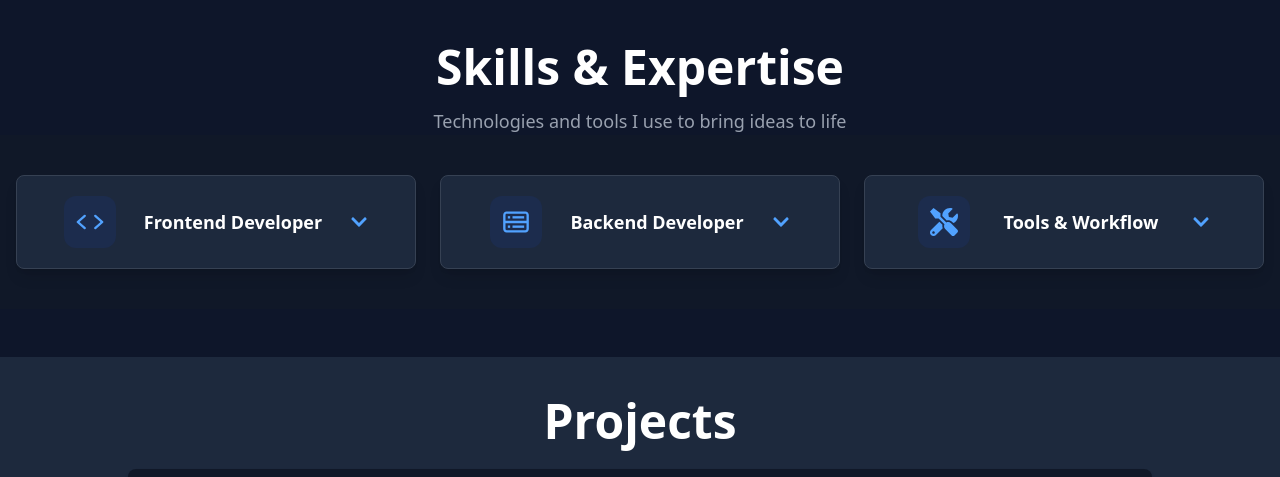
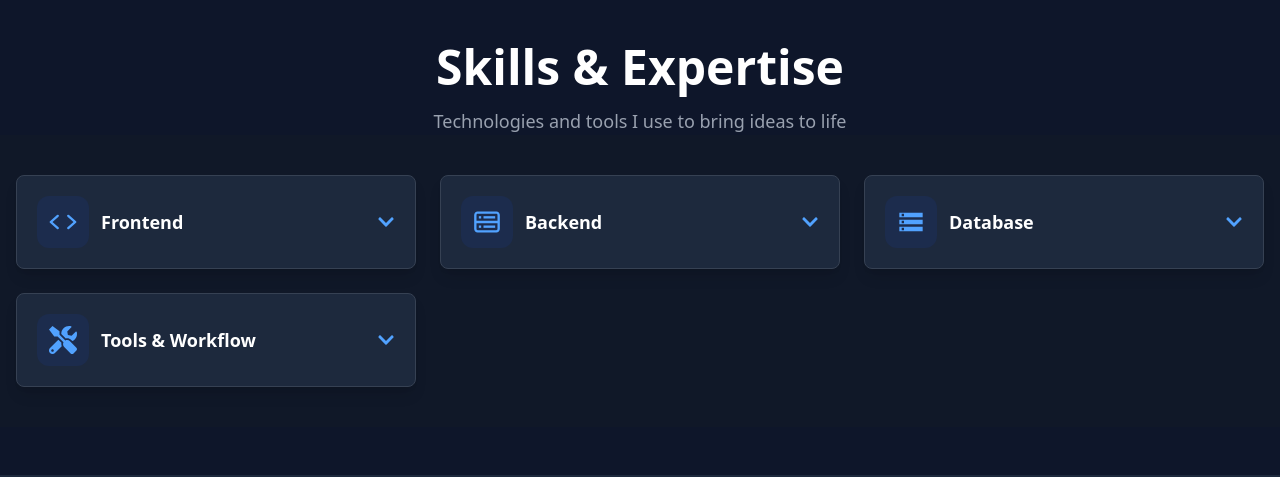
Before and after one commit to azlanjamshed/Portfolio, a React (Vite) app: page / in a window 1280 px wide. Shown: the part 1120-1597 px from the top of the page. Built offline with nearby package versions, Linux system fonts and the light colour scheme.

Commit message:
update skill section.

```diff
--- a/src/Pages/Skills.jsx
+++ b/src/Pages/Skills.jsx
@@ -1,124 +1,279 @@
+// import React from "react";
+// import { FaChevronDown } from "react-icons/fa";
+// import { CgDatabase } from "react-icons/cg";
+// import { IoCode } from "react-icons/io5";
+// import { FaTools, FaCloud } from "react-icons/fa";
+// import { MdStorage } from "react-icons/md";
+
+// const Skills = () => {
+//   return (
+//     <>
+//       <section
+//         id="skill"
+//         className="py-12 bg-[#0e162a] flex flex-col items-center "
+//       >
+//         <div className="container mx-auto px-4 max-w-6xl text-center">
+//           <h2 className=" text-4xl md:text-5xl font-bold text-white mb-4">
+//             Skills & Expertise
+//           </h2>
+//           <span className=" text-lg text-gray-400 max-w-2xl mx-auto">
+//             Technologies and tools I use to bring ideas to life
+//           </span>
+//         </div>
+
+//         {/* <div className="w-full px-4 py-10 flex flex-col md:flex-row md:justify-center gap-6 items-center text-center bg-gray-900 text-white"> */}
+//         <div className="w-full px-4 py-10 grid grid-cols-1 md:grid-cols-2 lg:grid-cols-3 gap-6 bg-gray-900 text-white">
+//           {/* Frontend Section */}
+//           <div className="w-full max-w-md border border-gray-700 rounded-lg p-5 shadow-lg bg-slate-800  hover:shadow-xl transition-all duration-300 transform hover:-translate-y-1">
+//             <details className="group">
+//               <summary className="flex justify-evenly items-center cursor-pointer list-none text-lg font-semibold">
+//                 <div className=" bg-blue-900/20 p-3 rounded-xl">
+//                   <IoCode className="text-blue-400 w-7 h-7" />
+//                 </div>
+
+//                 <div className="flex flex-col items-start">
+//                   <span>Frontend </span>
+//                   {/* <p className="text-sm text-gray-500 dark:text-gray-400 font-medium">
+//                     2 year experience
+//                   </p> */}
+//                 </div>
+//                 <FaChevronDown className="transition-transform duration-300 group-open:rotate-180 text-blue-400" />
+//               </summary>
+//               <div className="mt-4 flex flex-wrap justify-center gap-3 text-sm text-gray-300">
+//                 <span className="bg-[#1f2a4c] px-5 py-3 font-medium rounded-2xl hover:text-blue-400 hover:scale-105 border-[#3b4a79] hover:border-blue-400  border transition-all duration-300 ease-in-out   ">
+//                   HTML
+//                 </span>
+//                 <span className="bg-[#1f2a4c] px-5 py-3 font-medium rounded-2xl hover:text-blue-400 hover:scale-105 border-[#3b4a79] hover:border-blue-400  border transition-all duration-300 ease-in-out  ">
+//                   CSS
+//                 </span>
+//                 <span className="bg-[#1f2a4c] px-5 py-3 font-medium rounded-2xl hover:text-blue-400 hover:scale-105 border-[#3b4a79] hover:border-blue-400  border transition-all duration-300 ease-in-out  ">
+//                   JavaScript
+//                 </span>
+//                 <span className="bg-[#1f2a4c] px-5 py-3 font-medium rounded-2xl hover:text-blue-400 hover:scale-105 border-[#3b4a79] hover:border-blue-400  border transition-all duration-300 ease-in-out  ">
+//                   React
+//                 </span>
+//                 <span className="bg-[#1f2a4c] px-5 py-3 font-medium rounded-2xl hover:text-blue-400 hover:scale-105 border-[#3b4a79] hover:border-blue-400  border transition-all duration-300 ease-in-out  ">
+//                   Tailwind CSS
+//                 </span>
+//               </div>
+//             </details>
+//           </div>
+
+//           {/* Backend Section */}
+//           <div className="w-full max-w-md border border-gray-700 rounded-lg p-5 shadow-lg bg-slate-800  hover:shadow-xl transition-all duration-300 transform hover:-translate-y-1">
+//             <details className="group">
+//               <summary className="flex justify-evenly items-center cursor-pointer list-none text-lg font-semibold">
+//                 <div className=" bg-blue-900/20 p-3 rounded-xl">
+//                   <CgDatabase className="text-blue-400 w-7 h-7  " />
+//                 </div>
+//                 <div className="flex flex-col items-start">
+//                   <span>Backend </span>
+//                   {/* <p className="text-sm text-gray-500 dark:text-gray-400 font-medium">
+//                     2 year experience
+//                   </p> */}
+//                 </div>
+//                 <FaChevronDown className="transition-transform duration-300 group-open:rotate-180 text-blue-400" />
+//               </summary>
+//               <div className="mt-4 flex flex-wrap justify-center gap-3 text-sm text-gray-300">
+//                 <span className="bg-[#1f2a4c] px-5 py-3 font-medium rounded-2xl hover:text-blue-400 hover:scale-105 border-[#3b4a79] hover:border-blue-400  border transition-all duration-300 ease-in-out ">
+//                   Node.js
+//                 </span>
+//                 <span className="bg-[#1f2a4c] px-5 py-3 font-medium rounded-2xl hover:text-blue-400 hover:scale-105 border-[#3b4a79] hover:border-blue-400  border transition-all duration-300 ease-in-out ">
+//                   Express.js
+//                 </span>
+//                 <span className="bg-[#1f2a4c] px-5 py-3 font-medium rounded-2xl hover:text-blue-400 hover:scale-105 border-[#3b4a79] hover:border-blue-400  border transition-all duration-300 ease-in-out ">
+//                   REST APIs
+//                 </span>
+//                 <span className="bg-[#1f2a4c] px-5 py-3 font-medium rounded-2xl hover:text-blue-400 hover:scale-105 border-[#3b4a79] hover:border-blue-400  border transition-all duration-300 ease-in-out ">
+//                   JWT Authentication
+//                 </span>
+//               </div>
+//             </details>
+//           </div>
+//           {/* Database */}
+//           <div className="w-full max-w-md border border-gray-700 rounded-lg p-5 shadow-lg bg-slate-800 hover:shadow-xl transition-all duration-300 transform hover:-translate-y-1">
+//             <details className="group">
+//               <summary className="flex justify-evenly items-center cursor-pointer list-none text-lg font-semibold">
+//                 <div className="bg-blue-900/20 p-3 rounded-xl">
+//                   <MdStorage className="text-blue-400 w-7 h-7" />
+//                 </div>
+//                 <div className="flex flex-col items-start">
+//                   <span>Database</span>
+//                 </div>
+//                 <FaChevronDown className="transition-transform duration-300 group-open:rotate-180 text-blue-400" />
+//               </summary>
+
+//               <div className="mt-4 flex flex-wrap justify-center gap-3 text-sm text-gray-300">
+//                 <span className="bg-[#1f2a4c] px-5 py-3 font-medium rounded-2xl hover:text-blue-400 hover:scale-105 border-[#3b4a79] hover:border-blue-400  border transition-all duration-300 ease-in-out  ">
+//                   MongoDB
+//                 </span>
+//               </div>
+//             </details>
+//           </div>
+//           {/* Tools & Workflow */}
+//           <div className="w-full max-w-md border border-gray-700 rounded-lg p-5 shadow-lg bg-slate-800 hover:shadow-xl transition-all duration-300 transform hover:-translate-y-1">
+//             <details className="group">
+//               <summary className="flex justify-evenly items-center cursor-pointer list-none text-lg font-semibold">
+//                 <div className="bg-blue-900/20 p-3 rounded-xl">
+//                   <FaTools className="text-blue-400 w-7 h-7" />
+//                 </div>
+//                 <div className="flex flex-col items-start">
+//                   <span>Tools & Workflow</span>
+//                 </div>
+//                 <FaChevronDown className="transition-transform duration-300 group-open:rotate-180 text-blue-400" />
+//               </summary>
+
+//               <div className="mt-4 flex flex-wrap justify-center gap-3 text-sm text-gray-300">
+//                 {[
+//                   "Git",
+//                   "GitHub",
+//                   "VS Code",
+//                   // "Vite",
+//                   // "Webpack",
+//                   "Postman",
+//                   // "Figma (Basic)",
+//                 ].map((skill) => (
+//                   <span
+//                     key={skill}
+//                     className="bg-[#1f2a4c] px-5 py-3 font-medium rounded-2xl hover:text-blue-400 hover:scale-105 border border-[#3b4a79] hover:border-blue-400 transition-all duration-300"
+//                   >
+//                     {skill}
+//                   </span>
+//                 ))}
+//               </div>
+//             </details>
+//           </div>
+//         </div>
+//       </section>
+//     </>
+//   );
+// };
+
+// export default Skills;
+
 import React from "react";
 import { FaChevronDown } from "react-icons/fa";
 import { CgDatabase } from "react-icons/cg";
 import { IoCode } from "react-icons/io5";
-import { FaTools, FaCloud } from "react-icons/fa";
+import { FaTools } from "react-icons/fa";
 import { MdStorage } from "react-icons/md";
 
 const Skills = () => {
   return (
-    <>
     <section
       id="skill"
-        className="py-12 bg-[#0e162a] flex flex-col items-center "
+      className="py-12 bg-[#0e162a] flex flex-col items-center"
     >
       <div className="container mx-auto px-4 max-w-6xl text-center">
-          <h2 className=" text-4xl md:text-5xl font-bold text-white mb-4">
+        <h2 className="text-4xl md:text-5xl font-bold text-white mb-4">
           Skills & Expertise
         </h2>
-          <span className=" text-lg text-gray-400 max-w-2xl mx-auto">
+        <span className="text-lg text-gray-400 max-w-2xl mx-auto">
           Technologies and tools I use to bring ideas to life
         </span>
       </div>
 
-        <div className="w-full px-4 py-10 flex flex-col md:flex-row md:justify-center gap-6 items-center text-center bg-gray-900 text-white">
-          {/* Frontend Section */}
-          <div className="w-full max-w-md border border-gray-700 rounded-lg p-5 shadow-lg bg-slate-800  hover:shadow-xl transition-all duration-300 transform hover:-translate-y-1">
+      {/* Skills Grid */}
+      <div className="w-full px-4 py-10 grid grid-cols-1 md:grid-cols-2 lg:grid-cols-3 gap-6 items-start bg-gray-900 text-white">
+        {/* Frontend */}
+        <div className="border border-gray-700 rounded-lg p-5 shadow-lg bg-slate-800 hover:shadow-xl transition-all duration-300 transform hover:-translate-y-1">
           <details className="group">
-              <summary className="flex justify-evenly items-center cursor-pointer list-none text-lg font-semibold">
-                <div className=" bg-blue-900/20 p-3 rounded-xl">
-                  {" "}
+            <summary className="flex items-center justify-between cursor-pointer list-none text-lg font-semibold">
+              <div className="flex items-center gap-3">
+                <div className="bg-blue-900/20 p-3 rounded-xl">
                   <IoCode className="text-blue-400 w-7 h-7" />
                 </div>
+                <span>Frontend</span>
+              </div>
 
-                <div className="flex flex-col items-start">
-                  <span>Frontend Developer</span>
-                  {/* <p className="text-sm text-gray-500 dark:text-gray-400 font-medium">
-                    2 year experience
-                  </p> */}
-                </div>
               <FaChevronDown className="transition-transform duration-300 group-open:rotate-180 text-blue-400" />
             </summary>
-              <div className="mt-4 flex flex-wrap justify-center gap-3 text-sm text-gray-300">
-                <span className="bg-[#1f2a4c] px-5 py-3 font-medium rounded-2xl hover:text-blue-400 border-[#3b4a79] hover:border-blue-400  border transition-colors duration-300 ease-in-out   ">
-                  HTML
+
+            <div className="mt-4 flex flex-wrap gap-3 text-sm text-gray-300">
+              {["HTML", "CSS", "JavaScript", "React", "Tailwind CSS"].map(
+                (skill) => (
+                  <span
+                    key={skill}
+                    className="bg-[#1f2a4c] px-5 py-3 rounded-2xl border border-[#3b4a79] hover:text-blue-400 hover:border-blue-400 hover:scale-105 transition-all duration-300"
+                  >
+                    {skill}
                   </span>
-                <span className="bg-[#1f2a4c] px-5 py-3 font-medium rounded-2xl hover:text-blue-400 border-[#3b4a79] hover:border-blue-400  border transition-colors duration-300 ease-in-out  ">
-                  CSS
+                ),
+              )}
+            </div>
+          </details>
+        </div>
+
+        {/* Backend */}
+        <div className="border border-gray-700 rounded-lg p-5 shadow-lg bg-slate-800 hover:shadow-xl transition-all duration-300 transform hover:-translate-y-1">
+          <details className="group">
+            <summary className="flex items-center justify-between cursor-pointer list-none text-lg font-semibold">
+              <div className="flex items-center gap-3">
+                <div className="bg-blue-900/20 p-3 rounded-xl">
+                  <CgDatabase className="text-blue-400 w-7 h-7" />
+                </div>
+                <span>Backend</span>
+              </div>
+
+              <FaChevronDown className="transition-transform duration-300 group-open:rotate-180 text-blue-400" />
+            </summary>
+
+            <div className="mt-4 flex flex-wrap gap-3 text-sm text-gray-300">
+              {["Node.js", "Express.js", "REST APIs", "JWT Authentication"].map(
+                (skill) => (
+                  <span
+                    key={skill}
+                    className="bg-[#1f2a4c] px-5 py-3 rounded-2xl border border-[#3b4a79] hover:text-blue-400 hover:border-blue-400 hover:scale-105 transition-all duration-300"
+                  >
+                    {skill}
                   </span>
-                <span className="bg-[#1f2a4c] px-5 py-3 font-medium rounded-2xl hover:text-blue-400 border-[#3b4a79] hover:border-blue-400  border transition-colors duration-300 ease-in-out  ">
-                  JavaScript
-                </span>
-                <span className="bg-[#1f2a4c] px-5 py-3 font-medium rounded-2xl hover:text-blue-400 border-[#3b4a79] hover:border-blue-400  border transition-colors duration-300 ease-in-out  ">
-                  React
-                </span>
-                <span className="bg-[#1f2a4c] px-5 py-3 font-medium rounded-2xl hover:text-blue-400 border-[#3b4a79] hover:border-blue-400  border transition-colors duration-300 ease-in-out  ">
-                  Tailwind CSS
+                ),
+              )}
+            </div>
+          </details>
+        </div>
+
+        {/* Database */}
+        <div className="border border-gray-700 rounded-lg p-5 shadow-lg bg-slate-800 hover:shadow-xl transition-all duration-300 transform hover:-translate-y-1">
+          <details className="group">
+            <summary className="flex items-center justify-between cursor-pointer list-none text-lg font-semibold">
+              <div className="flex items-center gap-3">
+                <div className="bg-blue-900/20 p-3 rounded-xl">
+                  <MdStorage className="text-blue-400 w-7 h-7" />
+                </div>
+                <span>Database</span>
+              </div>
+
+              <FaChevronDown className="transition-transform duration-300 group-open:rotate-180 text-blue-400" />
+            </summary>
+
+            <div className="mt-4 flex flex-wrap gap-3 text-sm text-gray-300">
+              <span className="bg-[#1f2a4c] px-5 py-3 rounded-2xl border border-[#3b4a79] hover:text-blue-400 hover:border-blue-400 hover:scale-105 transition-all duration-300">
+                MongoDB
               </span>
             </div>
           </details>
         </div>
 
-          {/* Backend Section */}
-          <div className="w-full max-w-md border border-gray-700 rounded-lg p-5 shadow-lg bg-slate-800  hover:shadow-xl transition-all duration-300 transform hover:-translate-y-1">
+        {/* Tools */}
+        <div className="border border-gray-700 rounded-lg p-5 shadow-lg bg-slate-800 hover:shadow-xl transition-all duration-300 transform hover:-translate-y-1">
           <details className="group">
-              <summary className="flex justify-evenly items-center cursor-pointer list-none text-lg font-semibold">
-                <div className=" bg-blue-900/20 p-3 rounded-xl">
-                  <CgDatabase className="text-blue-400 w-7 h-7  " />
-                </div>
-                <div className="flex flex-col items-start">
-                  <span>Backend Developer</span>
-                  {/* <p className="text-sm text-gray-500 dark:text-gray-400 font-medium">
-                    2 year experience
-                  </p> */}
-                </div>
-                <FaChevronDown className="transition-transform duration-300 group-open:rotate-180 text-blue-400" />
-              </summary>
-              <div className="mt-4 flex flex-wrap justify-center gap-3 text-sm text-gray-300">
-                <span className="bg-[#1f2a4c] px-5 py-3 font-medium rounded-2xl hover:text-blue-400 border-[#3b4a79] hover:border-blue-400  border transition-colors duration-300 ease-in-out ">
-                  Node.js
-                </span>
-                <span className="bg-[#1f2a4c] px-5 py-3 font-medium rounded-2xl hover:text-blue-400 border-[#3b4a79] hover:border-blue-400  border transition-colors duration-300 ease-in-out ">
-                  Express.js
-                </span>
-                <span className="bg-[#1f2a4c] px-5 py-3 font-medium rounded-2xl hover:text-blue-400 border-[#3b4a79] hover:border-blue-400  border transition-colors duration-300 ease-in-out ">
-                  REST APIs
-                </span>
-                <span className="bg-[#1f2a4c] px-5 py-3 font-medium rounded-2xl hover:text-blue-400 border-[#3b4a79] hover:border-blue-400  border transition-colors duration-300 ease-in-out ">
-                  MongoDB
-                </span>
-                {/* <span className="bg-[#1f2a4c] px-5 py-3 font-medium rounded-2xl hover:text-blue-400 border-[#3b4a79] hover:border-blue-400  border transition-colors duration-300 ease-in-out ">
-                  MySQL
-                </span> */}
-              </div>
-            </details>
-          </div>
-          {/* Tools & Workflow */}
-          <div className="w-full max-w-md border border-gray-700 rounded-lg p-5 shadow-lg bg-slate-800 hover:shadow-xl transition-all duration-300 transform hover:-translate-y-1">
-            <details className="group">
-              <summary className="flex justify-evenly items-center cursor-pointer list-none text-lg font-semibold">
+            <summary className="flex items-center justify-between cursor-pointer list-none text-lg font-semibold">
+              <div className="flex items-center gap-3">
                 <div className="bg-blue-900/20 p-3 rounded-xl">
                   <FaTools className="text-blue-400 w-7 h-7" />
                 </div>
-                <div className="flex flex-col items-start">
                 <span>Tools & Workflow</span>
               </div>
+
               <FaChevronDown className="transition-transform duration-300 group-open:rotate-180 text-blue-400" />
             </summary>
 
-              <div className="mt-4 flex flex-wrap justify-center gap-3 text-sm text-gray-300">
-                {[
-                  "Git",
-                  "GitHub",
-                  "VS Code",
-                  // "Vite",
-                  // "Webpack",
-                  "Postman",
-                  // "Figma (Basic)",
-                ].map((skill) => (
+            <div className="mt-4 flex flex-wrap gap-3 text-sm text-gray-300">
+              {["Git", "GitHub", "VS Code", "Postman"].map((skill) => (
                 <span
                   key={skill}
-                    className="bg-[#1f2a4c] px-5 py-3 font-medium rounded-2xl hover:text-blue-400 border border-[#3b4a79] hover:border-blue-400 transition-colors duration-300"
+                  className="bg-[#1f2a4c] px-5 py-3 rounded-2xl border border-[#3b4a79] hover:text-blue-400 hover:border-blue-400 hover:scale-105 transition-all duration-300"
                 >
                   {skill}
                 </span>
@@ -128,7 +283,6 @@ const Skills = () => {
         </div>
       </div>
     </section>
-    </>
   );
 };
 
```
Lines whose indentation alone changed are shown as unchanged.
